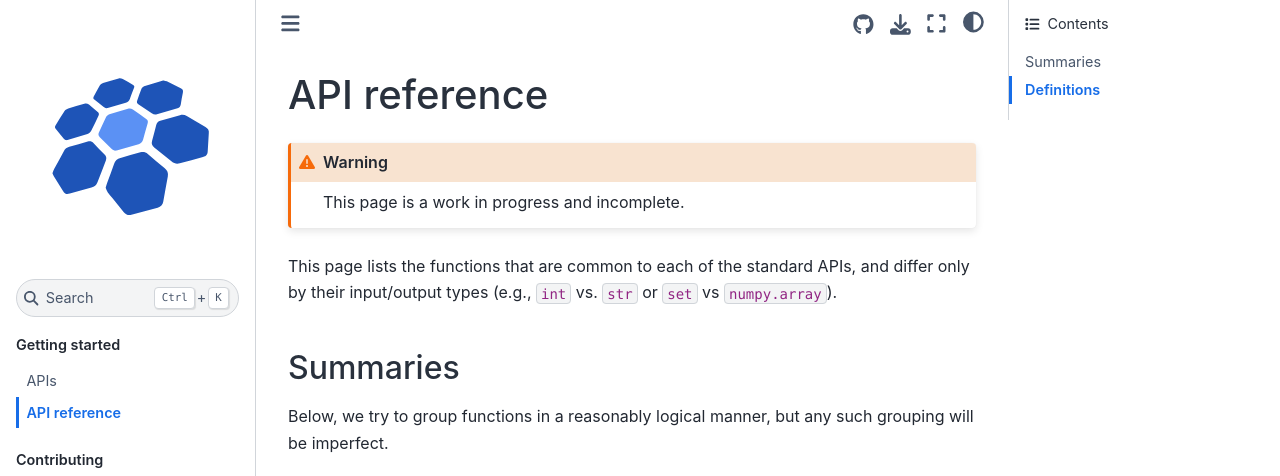
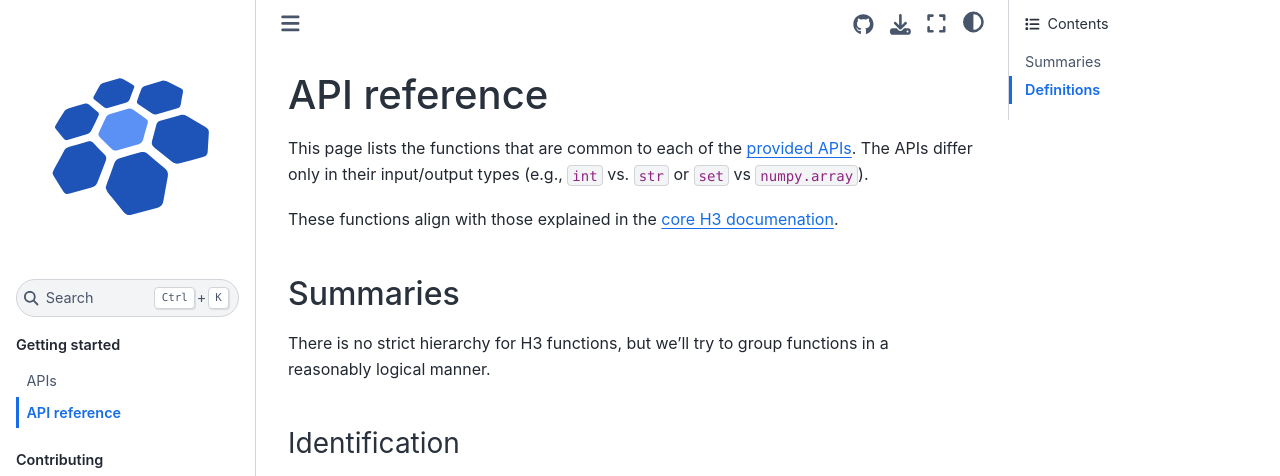
Before and after one commit to uber/h3-py, a Jupyter Book: the page built from docs/api_reference.md, in a window 1280 px wide and 1400 px high. Shown: the top 476 px of the window. Built offline with Jupyter Book 1.0.4 settings and Sphinx 7.4.7 and the Sphinx Book theme 1.1.4, drawn with Linux system fonts in a browser that asks for light colours; some of the changed text lies outside the part shown; grey boxes are pictures that could not be loaded.

Commit message:
looking good

````diff
--- a/docs/api_reference.md
+++ b/docs/api_reference.md
@@ -1,16 +1,17 @@
 # API reference
 
-```{warning}
-This page is a work in progress and incomplete.
-```
+This page lists the functions that are common to each of the
+[provided APIs](apis).
+The APIs differ only in their input/output types
+(e.g., `int` vs. `str` or `set` vs `numpy.array`).
 
-This page lists the functions that are common to each of the standard APIs,
-and differ only by their input/output types (e.g., `int` vs. `str` or `set` vs `numpy.array`).
+These functions align with those explained in the
+[core H3 documenation](https://h3geo.org/docs/api/indexing).
 
 ## Summaries
 
-Below, we try to group functions in a reasonably logical manner, but any such grouping
-will be imperfect.
+There is no strict hierarchy for H3 functions,
+but we'll try to group functions in a reasonably logical manner.
 
 ### Identification
 
@@ -45,6 +46,8 @@ will be imperfect.
 ```
 
 ### Geographic coordinates
+
+Functions relating H3 objects to geographic (lat/lng) coordinates.
 
 ```{eval-rst}
 .. currentmodule:: h3
````
Also changed, not shown: docs/intro.md (+42 -0 lines), docs/jupyter_book_notes.md (+1 -1 lines).
